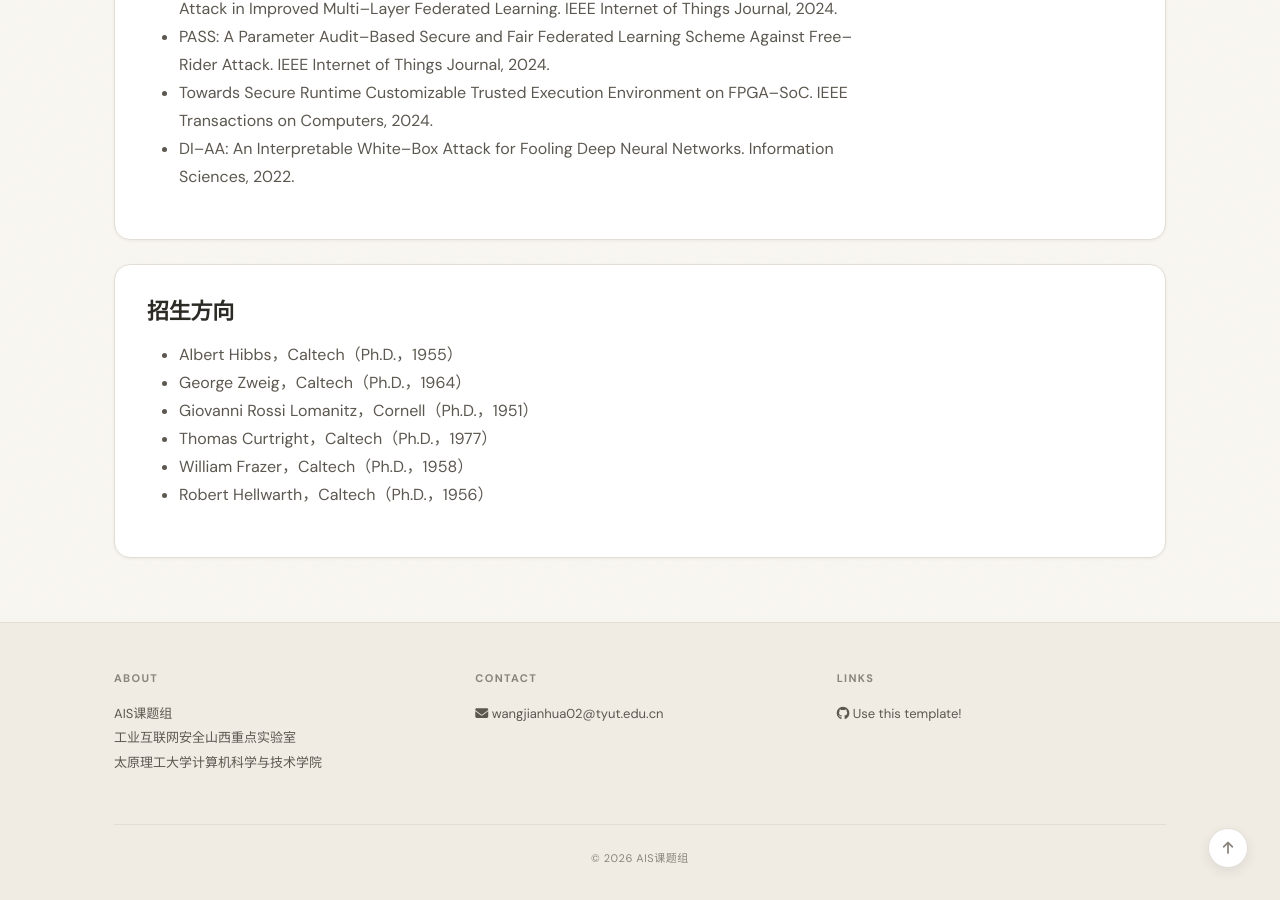
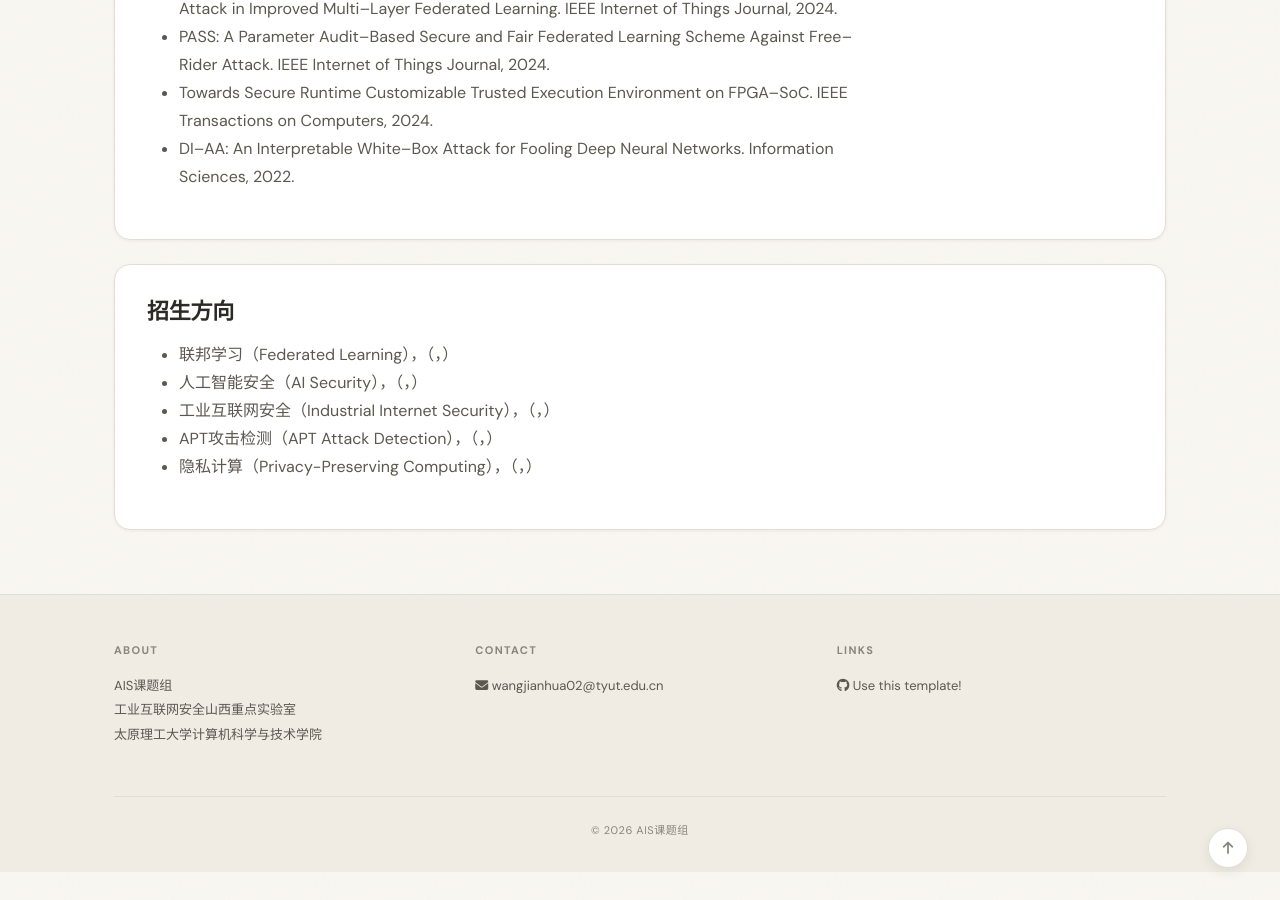
Before and after one commit to SKLIIS-AIS/lab_website, a Jekyll site: the page built from _pages/about.md, in a window 1280 px wide and 900 px high, scrolled down 1444 px. Built offline with Jekyll 4.4.1, drawn with Linux system fonts in a browser that asks for light colours; a style sheet for code colours, icons or effects is not loaded; after the commit the page ends 2316 px from its top, so only the background shows below that.

Commit message:
Update people.yml

```diff
--- a/_data/people.yml
+++ b/_data/people.yml
@@ -1,31 +1,11 @@
 # Students and mentees, shown on the About page.
 # Each entry needs: name, location, degree, year
-- name: Albert Hibbs
-  location: Caltech
-  degree: Ph.D.
-  year: 1955
+- name: 联邦学习（Federated Learning）
 
-- name: George Zweig
-  location: Caltech
-  degree: Ph.D.
-  year: 1964
+- name: 人工智能安全（AI Security）
 
-- name: Giovanni Rossi Lomanitz
-  location: Cornell
-  degree: Ph.D.
-  year: 1951
+- name: 工业互联网安全（Industrial Internet Security）
 
-- name: Thomas Curtright
-  location: Caltech
-  degree: Ph.D.
-  year: 1977
+- name: APT攻击检测（APT Attack Detection）
 
-- name: William Frazer
-  location: Caltech
-  degree: Ph.D.
-  year: 1958
-
-- name: Robert Hellwarth
-  location: Caltech
-  degree: Ph.D.
-  year: 1956
+- name: 隐私计算（Privacy-Preserving Computing）
```
